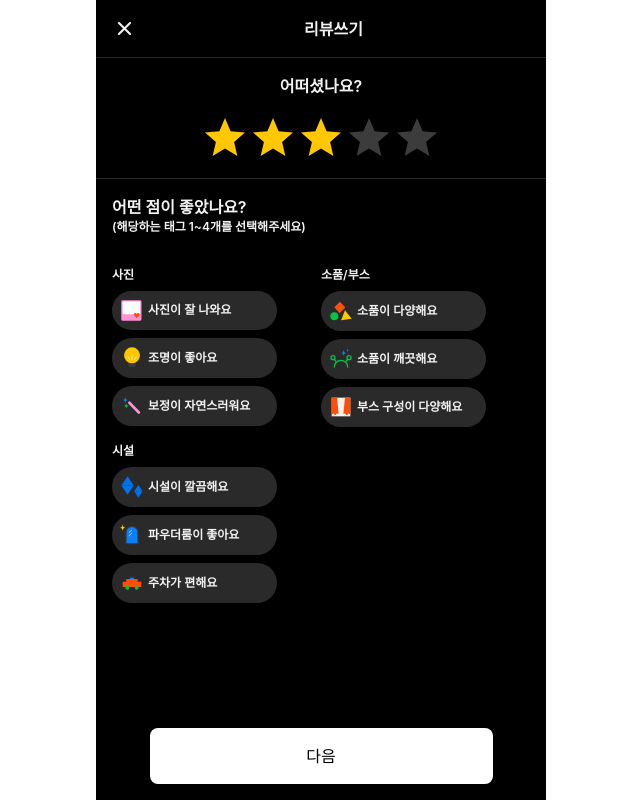
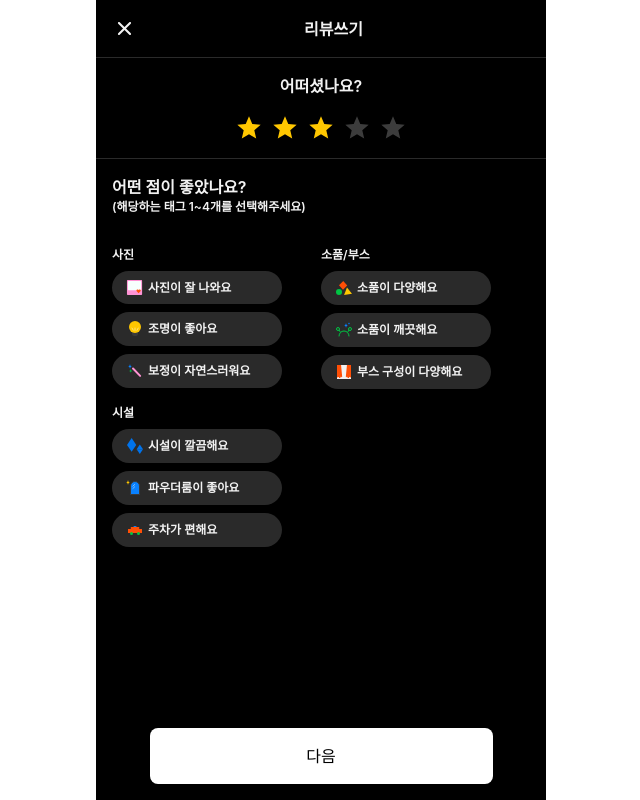
Before and after one commit to PhotoBoothMap/Client-web, a Next.js app in the folder photo-booth/: page /booth/1/review/create in a window 1280 px wide. Both pictures are taken after a click on the element 640 px from the left and 138 px from the top of the page. Shown: the whole page, without its empty margins (319-959 px from the left). Built offline with nearby package versions, Linux system fonts and the light colour scheme.

Commit message:
fix the star size and tag padding

```diff
--- a/photo-booth/components/map/boothDetailPop/index.tsx
+++ b/photo-booth/components/map/boothDetailPop/index.tsx
@@ -173,7 +173,7 @@ export default function BoothDetailPop({
       <ReviewWrapper>
         <ReviewHeader>
           <Image src={LogoBright} alt="" width="44" />
-          <p>{`${boothDetail!.name} 어떠셨나요`}</p>
+          <p>{`${boothDetail!.name} 어떠셨나요?`}</p>
           <StarRate starRate={starRate} setStarRate={setStarRate} />
         </ReviewHeader>
         <ReviewBody>
@@ -194,7 +194,7 @@ export default function BoothDetailPop({
           }}
         >
           <span>리뷰 더보기</span>
-          <Image src={PlusIcon} alt="" height="16" />
+          <Image src={PlusIcon} alt="" height="14" />
         </Footer>
       </ReviewWrapper>
     </Wrapper>
@@ -421,7 +421,7 @@ const ReviewHeader = styled.div`
 
   p {
     color: white;
-    font-size: 14px;
+    font-size: 18px;
     font-weight: 600;
   }
 `;
@@ -429,6 +429,7 @@ const ReviewHeader = styled.div`
 const ReviewBody = styled.div`
   display: flex;
   flex-direction: column;
+  width: 100%;
   gap: 0.5rem;
 `;
 
@@ -441,9 +442,10 @@ const Footer = styled.div`
   padding: 1em;
   background-color: rgba(26, 26, 26, 0.7);
   border-radius: 0.5rem;
+  gap: 4px;
   & {
     span {
-      font-size: 18px;
+      font-size: 14px;
     }
   }
 `;
--- a/photo-booth/components/map/boothPreview/index.tsx
+++ b/photo-booth/components/map/boothPreview/index.tsx
@@ -102,7 +102,7 @@ export default function BoothPreview({
         <div className="review_wrapper">
           <div className="score_wrapper">
             <Image src={starIcon} alt="" height="14" />
-            <p className="score">{score}</p>
+            {score ? <p className="score">{score}</p> : <></>}
           </div>
           <div className="review">{`리뷰 ${reviewNum}`}</div>
         </div>
@@ -160,18 +160,20 @@ const Body = styled.div`
         flex-direction: row;
         align-items: center;
         border-right: 2px solid #666666;
-        gap: 8px;
         height: 16px;
         font-size: 14px;
-        padding-right: 10px;
+        img {
+          margin-right: 8px;
+        }
       }
 
       p.score {
         color: white;
+        padding-right: 10px;
       }
 
       div.review {
-        padding-left: 0.5rem;
+        padding-left: 8px;
         color: white;
       }
     }
--- a/photo-booth/components/map/header/searchBox/index.tsx
+++ b/photo-booth/components/map/header/searchBox/index.tsx
@@ -133,7 +133,7 @@ const SearchBoxWrapper = styled.div`
   position: relative;
   width: 100%;
   height: 42px;
-  padding: 0rem 1.5rem;
+  padding: 0rem 1rem;
 
   background-color: #242424;
   border-radius: 40px;
@@ -163,7 +163,7 @@ const SearchBoxWrapper = styled.div`
       object-fit: contain;
       position: absolute;
       top: 50%;
-      right: 0.5rem;
+      right: 16px;
       transform: translate(-50%, -50%);
     }
   }
@@ -178,7 +178,7 @@ const DropDown = styled.button<DropDownProps>`
   height: 36px;
   font-size: 14px;
   position: relative;
-  color: #979797;
+  color: #f2f2f2;
   background-color: #242424;
   border: none;
   margin-right: 10px;
@@ -188,7 +188,7 @@ const DropDown = styled.button<DropDownProps>`
     left: -1rem;
     top: 40px;
     background-color: #242424;
-    width: 80px;
+    width: 90px;
     padding: 0.5rem;
     opacity: ${({ state }) => (state ? 1 : 0)};
     transition-duration: 0.5s;
@@ -208,6 +208,7 @@ const DropDown = styled.button<DropDownProps>`
     display: flex;
     flex-direction: row;
     justify-content: center;
+    border-right: 1px solid #f2f2f2;
     gap: 10px;
     img {
       flex: 0 0 auto;
--- a/photo-booth/components/map/review/index.tsx
+++ b/photo-booth/components/map/review/index.tsx
@@ -86,6 +86,7 @@ export default function Review({ name, score, review }: ReviewProps) {
 }
 
 const Wrapper = styled.div`
+  width: 100%;
   background-color: rgba(26, 26, 26, 0.7);
   padding: 1rem;
   border-radius: 12px;
--- a/photo-booth/components/review/StarRate.tsx
+++ b/photo-booth/components/review/StarRate.tsx
@@ -1,7 +1,6 @@
-import * as React from 'react';
+import StarIcon from '@mui/icons-material/Star';
+import Box from '@mui/material/Box';
 import Rating from '@mui/material/Rating';
-import Box from '@mui/material/Box';
-import StarIcon from '@mui/icons-material/Star';
 import { useState } from 'react';
 
 type props = {
@@ -36,13 +35,21 @@ export default function StarRate({ starRate, setStarRate }: props) {
         }}
         icon={
           <StarIcon
-            style={{ color: '#FFC700', width: '3rem', height: '3rem' }}
+            sx={{
+              ml: 0.5,
+              mr: 0.5,
+            }}
+            style={{ color: '#FFC700', width: '28px', height: '28px' }}
             fontSize="inherit"
           />
         }
         emptyIcon={
           <StarIcon
-            style={{ opacity: 0.5, color: '#F2F2F280', width: '3rem', height: '3rem' }}
+            sx={{
+              ml: 0.5,
+              mr: 0.5,
+            }}
+            style={{ opacity: 0.5, color: '#F2F2F280', width: '28px', height: '28px' }}
             fontSize="inherit"
           />
         }
--- a/photo-booth/components/review/Tag.tsx
+++ b/photo-booth/components/review/Tag.tsx
@@ -38,8 +38,8 @@ const Tag = ({ tagKey, selected = false }: props) => {
     >
       <Image
         src={`/common/review/tag/${tagKey}.svg`}
-        width={24}
-        height={24}
+        width={18}
+        height={18}
         alt={`${tags[tagKey]}`}
       />
       <div className={`text-xs font-semibold text-[#F2F2F2]`}>{tags[tagKey]}</div>
@@ -50,6 +50,6 @@ const Tag = ({ tagKey, selected = false }: props) => {
 export default Tag;
 
 const Wrapper = styled.div`
-  width: 165px;
-  padding: 0.5rem;
+  min-width: 170px;
+  padding: 0.5rem 14px;
 `;
```
